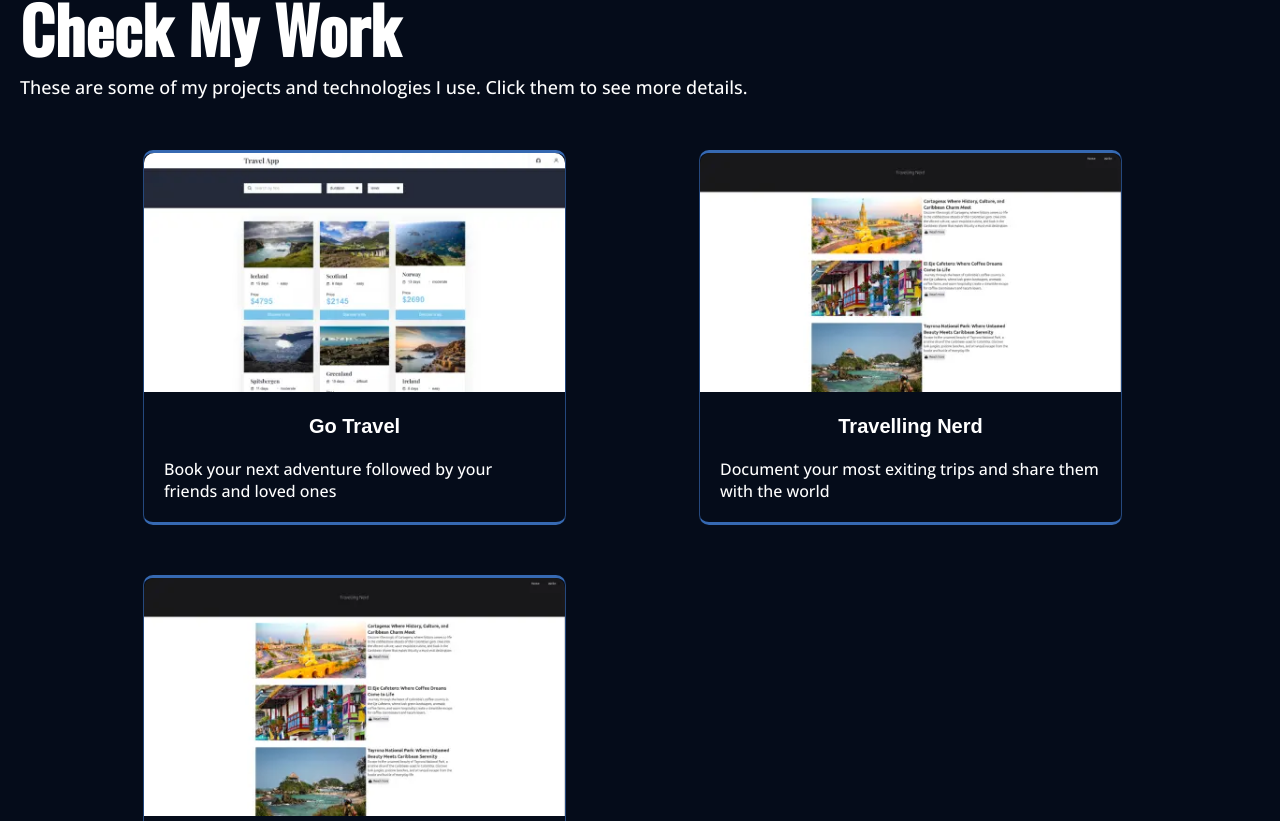
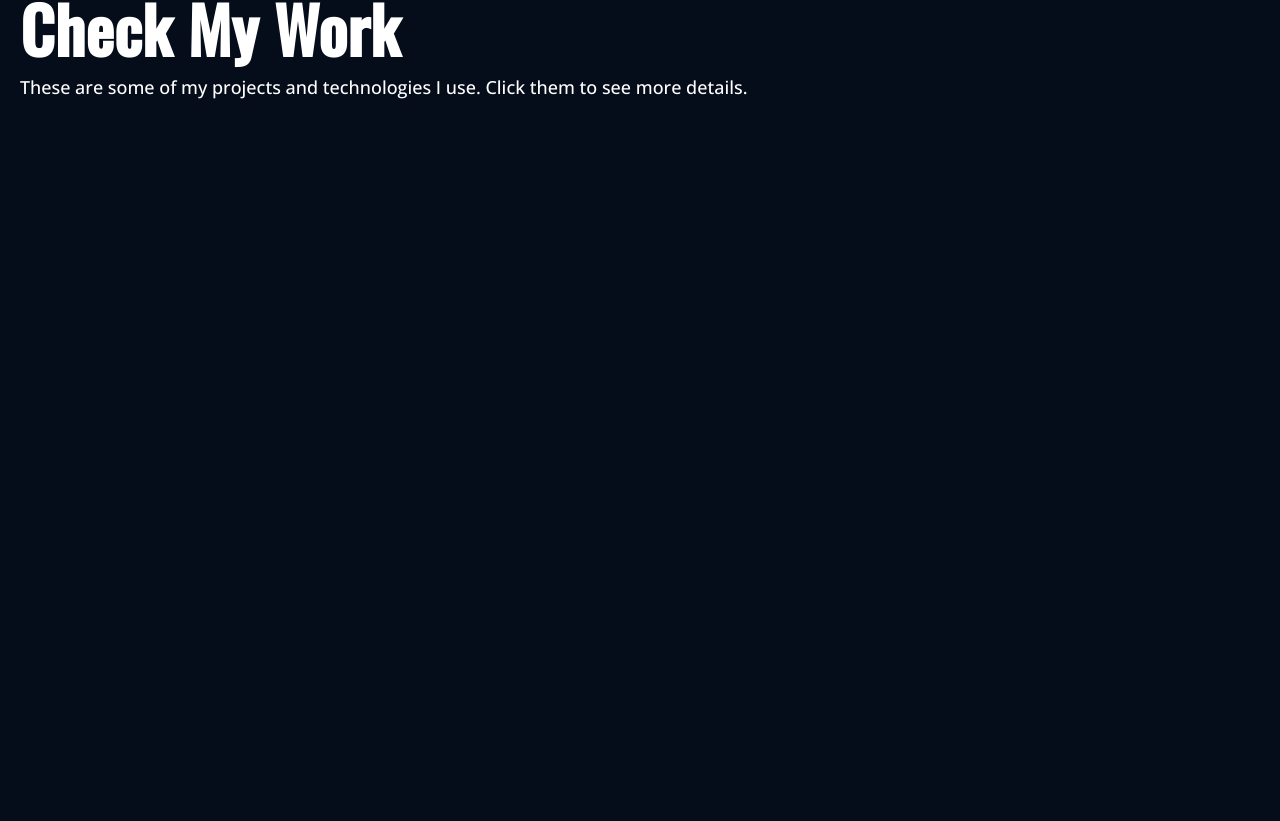
Before and after one commit to JKaypa/portfolio, a Next.js app: page / in a window 1280 px wide. Shown: the part 839-1660 px from the top of the page. Built offline with nearby package versions, Linux system fonts and the light colour scheme.

Commit message:
Refactor `project-card` component: update class structure, clean up formatting, and introduce `auto-show-section` class for animations.

```diff
--- a/app/components/projects/components/project-card/project-card.tsx
+++ b/app/components/projects/components/project-card/project-card.tsx
@@ -1,6 +1,6 @@
-import Image from "next/image";
+import Image from 'next/image'
 import './project-card.css'
-import Project from "@/app/components/projects/libs/types";
+import Project from '@/app/components/projects/libs/types'
 
 type Props = {
   project: Project
@@ -10,11 +10,11 @@ const ProjectCard: React.FC<Props> = ({ project }) => {
   const { name, src, alt, description } = project
 
   return (
-      <div className="project-card">
-        <Image src={src} alt={alt} width={450} height={255} className="project-card__image" />
-        <h2 className="project-card__title">{name}</h2>
-        <p className="project-card__description">{description}</p>
-      </div>
+    <div className="project-card auto-show-section">
+      <Image src={src} alt={alt} width={450} height={255} className="project-card__image" />
+      <h2 className="project-card__title">{name}</h2>
+      <p className="project-card__description">{description}</p>
+    </div>
   )
 }
 
```
